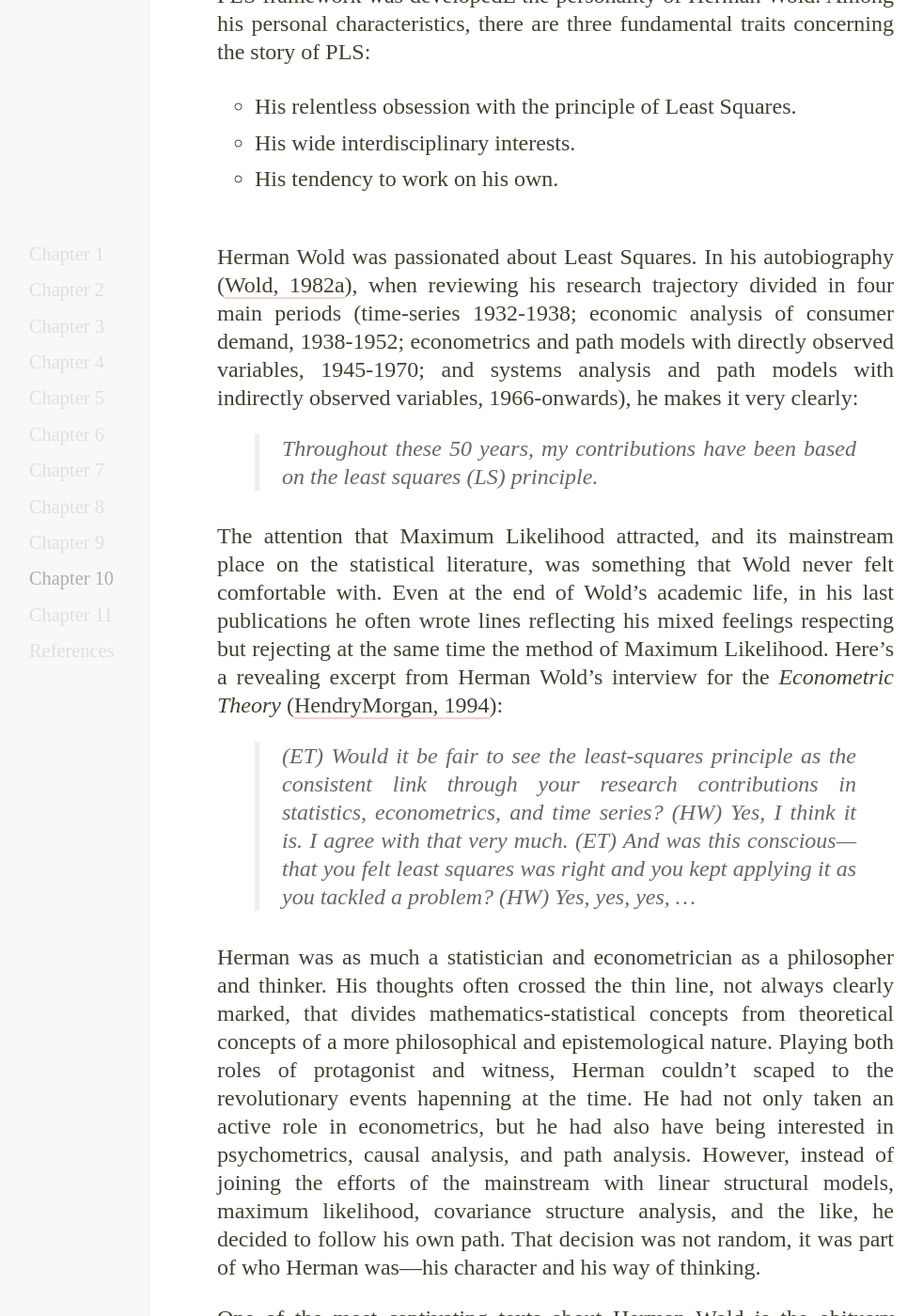
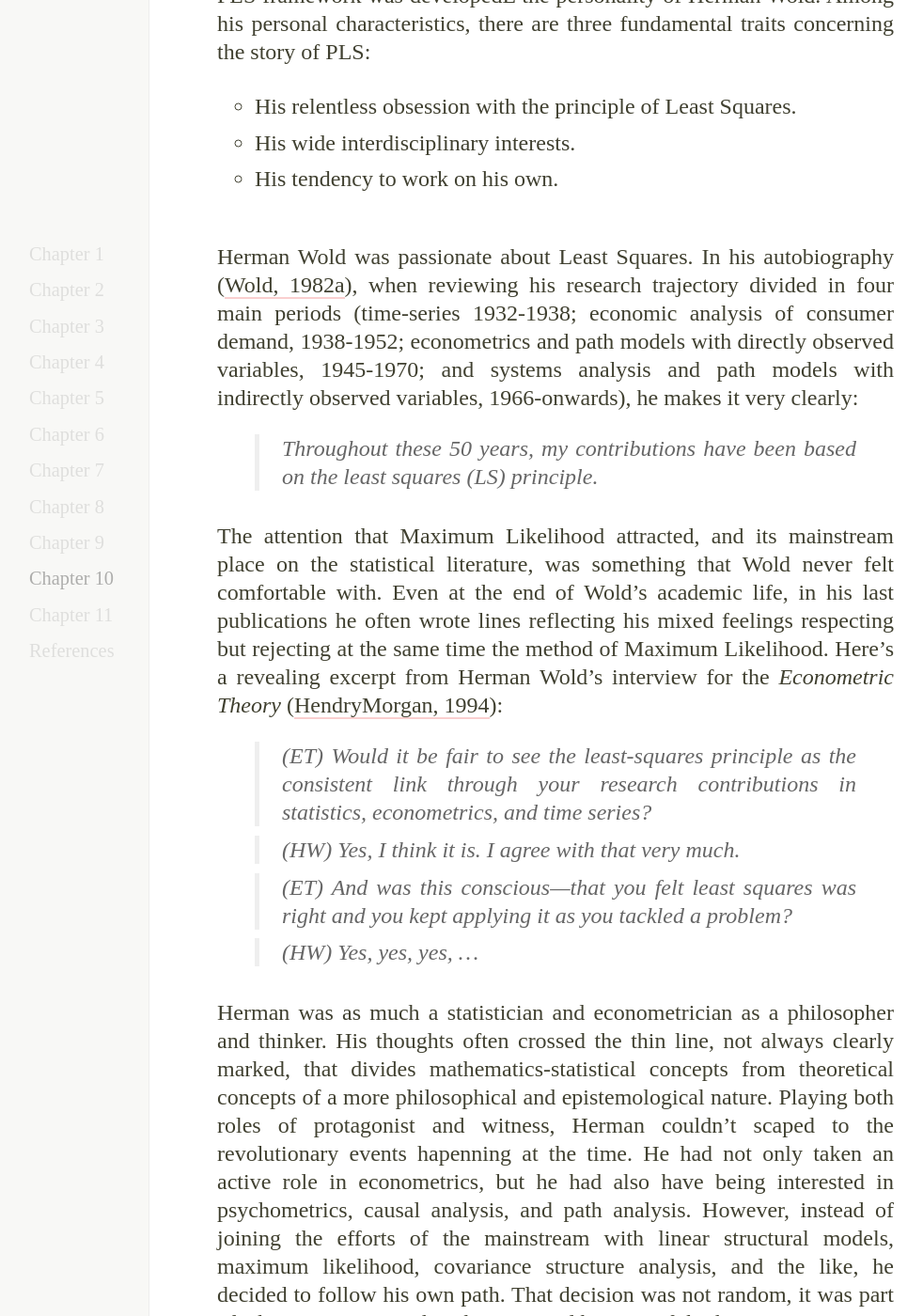
Before and after one commit to sagaofpls/sagaofpls.github.io, a Jekyll site: the page built from chapter10.md, in a window 1280 px wide and 1400 px high, scrolled down 8044 px. Shown: the whole window at 94% size, without its empty margins (49-1031 px from the left). Built offline with Jekyll 4.4.1, drawn with Linux system fonts in a browser that asks for light colours; some of the changed text lies outside the part shown.

Commit message:
fix typos in Wold personality

```diff
--- a/chapter10.md
+++ b/chapter10.md
@@ -93,16 +93,20 @@
 - His wide interdisciplinary interests.
 - His tendency to work on his own.
 
-Herman Wold was passionated about Least Squares. In his autobiography ([Wold, 1982a](references.html/#Wold1982a)), when reviewing his research trajectory divided in four main periods (time-series 1932-1938; economic analysis of consumer demand, 1938-1952; econometrics and path models with directly observed variables, 1945-1970; and systems analysis and path models with indirectly observed variables, 1966-onwards), he makes it very clearly:
+Herman Wold was passionate about Least Squares. In his autobiography ([Wold, 1982a](references.html/#Wold1982a)), when reviewing his research trajectory divided in four main periods (time-series 1932-1938; economic analysis of consumer demand, 1938-1952; econometrics and path models with directly observed variables, 1945-1970; and systems analysis and path models with indirectly observed variables, 1966-onwards), he makes it very clearly:
 
 > Throughout these 50 years, my contributions have been based on the least squares (LS) principle.
 
 The attention that Maximum Likelihood attracted, and its mainstream place on the statistical literature, was something that Wold never felt comfortable with. Even at the end of Wold's academic life, in his last publications he often wrote lines reflecting his mixed feelings respecting but rejecting at the same time the method of Maximum Likelihood. Here's a revealing excerpt from Herman Wold's interview for the _Econometric Theory_ ([HendryMorgan, 1994](references.html/#HendryMorgan1994)):
 
 > (ET) Would it be fair to see the least-squares principle as the consistent link through your research contributions in statistics, econometrics, and time series?
+
 > (HW) Yes, I think it is. I agree with that very much.
-(ET) And was this conscious---that you felt least squares was right and you kept applying it as you tackled a problem?
+
+> (ET) And was this conscious---that you felt least squares was right and you kept applying it as you tackled a problem?
+
 > (HW) Yes, yes, yes, ...
+
 
 Herman was as much a statistician and econometrician as a philosopher and thinker. His thoughts often crossed the thin line, not always clearly marked, that divides mathematics-statistical concepts from theoretical concepts of a more philosophical and epistemological nature. Playing both roles of protagonist and witness, Herman couldn't scaped to the revolutionary events hapenning at the time. He had not only taken an active role in econometrics, but he had also have being interested in psychometrics, causal analysis, and path analysis. However, instead of joining the efforts of the mainstream with linear structural models, maximum likelihood, covariance structure analysis, and the like, he decided to follow his own path. That decision was not random, it was part of who Herman was---his character and his way of thinking.
 
--- a/chapters/next_chapter.txt
+++ b/chapters/next_chapter.txt
@@ -1 +1 @@
-<a class="continue" href="chapter10.html">Next chapter</a>
+<a class="continue" href="chapter11.html">Next chapter</a>
```
Also changed, not shown: other parts of chapter10.md (+1 -1 lines), chapters/chapter-10-assessment.md (+7 -3 lines).
